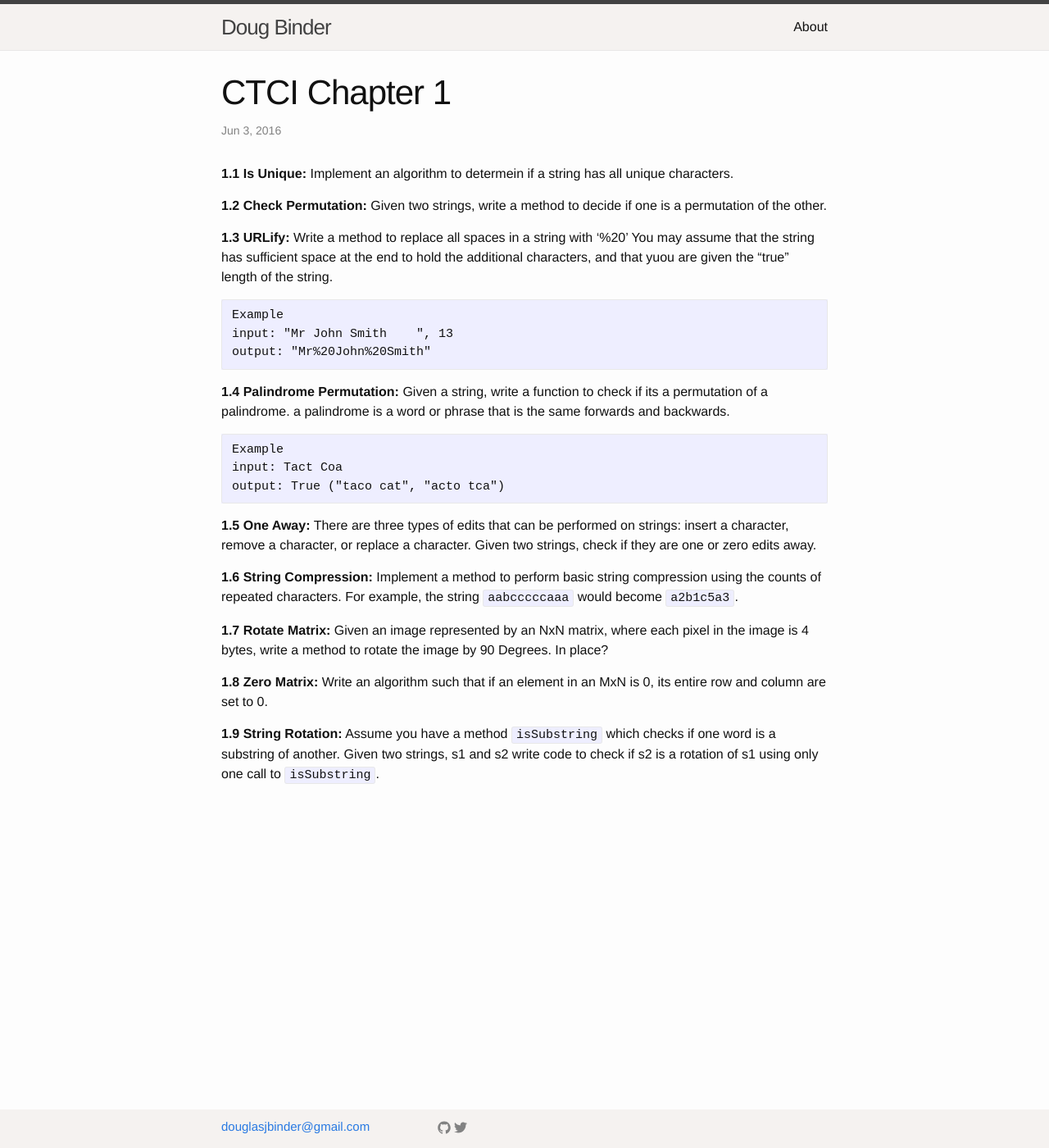
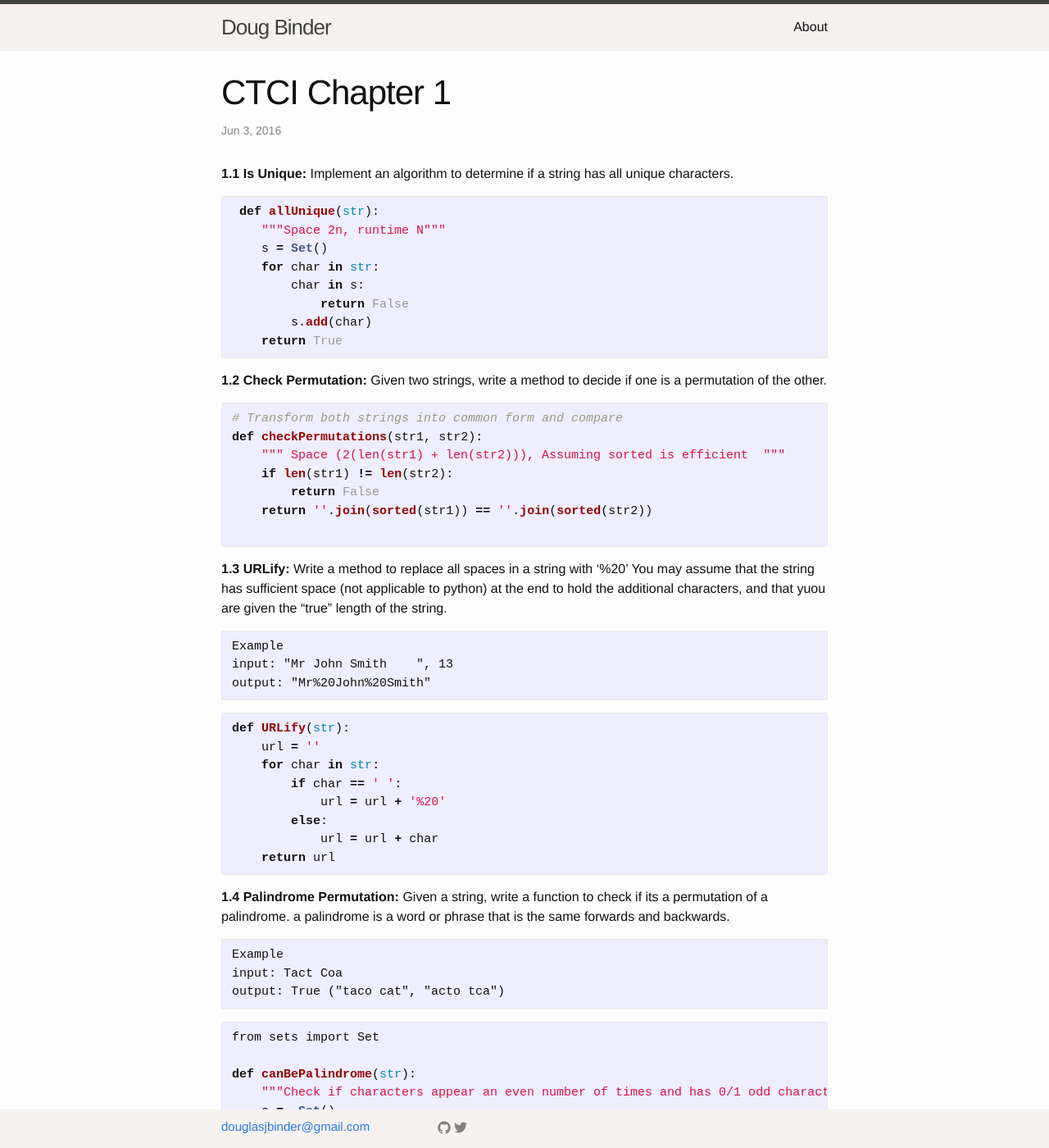
Before and after one commit to Bind/bind.github.io, a Jekyll site: the page built from _posts/2016-06-2-CTCI.md, in a window 1280 px wide and 1400 px high. Shown: the whole window at 82% size. Built offline with Jekyll 4.4.1, drawn with Linux system fonts in a browser that asks for light colours; some of the changed text lies outside the part shown.

Commit message:
chapter 1 half done

````diff
--- a/_posts/2016-06-2-CTCI.md
+++ b/_posts/2016-06-2-CTCI.md
@@ -6,17 +6,52 @@ published: true
 draft: true
 ---
 
-**1.1 Is Unique:** Implement an algorithm to determein if a string has all unique characters.
+**1.1 Is Unique:** Implement an algorithm to determine if a string has all unique characters.
+
+{% highlight python %}
+ def allUnique(str):
+    """Space 2n, runtime N"""
+    s = Set()
+    for char in str:
+        char in s:
+            return False
+        s.add(char)
+    return True
+
+{% endhighlight %}
+
 
 **1.2 Check Permutation:** Given two strings, write a method to decide if one is a permutation of the other.
 
-**1.3 URLify:** Write a method to replace all spaces in a string with '%20' You may assume that the string has sufficient space at the end to hold the additional characters, and that yuou are given the "true" length of the string.
+{% highlight python %}
+
+# Transform both strings into common form and compare
+def checkPermutations(str1, str2):
+    """ Space (2(len(str1) + len(str2))), Assuming sorted is efficient  """
+    if len(str1) != len(str2):
+        return False
+    return ''.join(sorted(str1)) == ''.join(sorted(str2))
+
+{% endhighlight %}
+
+**1.3 URLify:** Write a method to replace all spaces in a string with '%20' You may assume that the string has sufficient space (not applicable to python) at the end to hold the additional characters, and that yuou are given the "true" length of the string.
 
 ```
 Example
 input: "Mr John Smith    ", 13
 output: "Mr%20John%20Smith"
 ```
+{% highlight python %}
+def URLify(str):
+    url = ''
+    for char in str:
+        if char == ' ':
+            url = url + '%20'
+        else:
+            url = url + char
+    return url
+
+{% endhighlight %}
 
 **1.4 Palindrome Permutation:** Given a string, write a function to check if its a permutation of a palindrome. a palindrome is a word or phrase that is the same forwards and backwards.
 
@@ -26,7 +61,29 @@ input: Tact Coa
 output: True ("taco cat", "acto tca")
 ```
 
+{% highlight python %}
+from sets import Set
+
+def canBePalindrome(str):
+    """Check if characters appear an even number of times and has 0/1 odd character """
+    s =  Set()
+    for char in str:
+        if char.isalpha():
+            if char not in s:
+                s.add(char)
+            else:
+                s.remove(char)
+    return len(s) <= 1
+
+{% endhighlight %}
+
 **1.5 One Away:** There are three types of edits that can be performed on strings: insert a character, remove a character, or replace a character. Given two strings, check if they are one or zero edits away.
+
+{% highlight python %}
+def oneAway(str1, str2):
+
+
+{% endhighlight %}
 
 **1.6 String Compression:** Implement a method to perform basic string compression using the counts of repeated characters. For example, the string `aabcccccaaa` would become `a2b1c5a3`.
 
````
